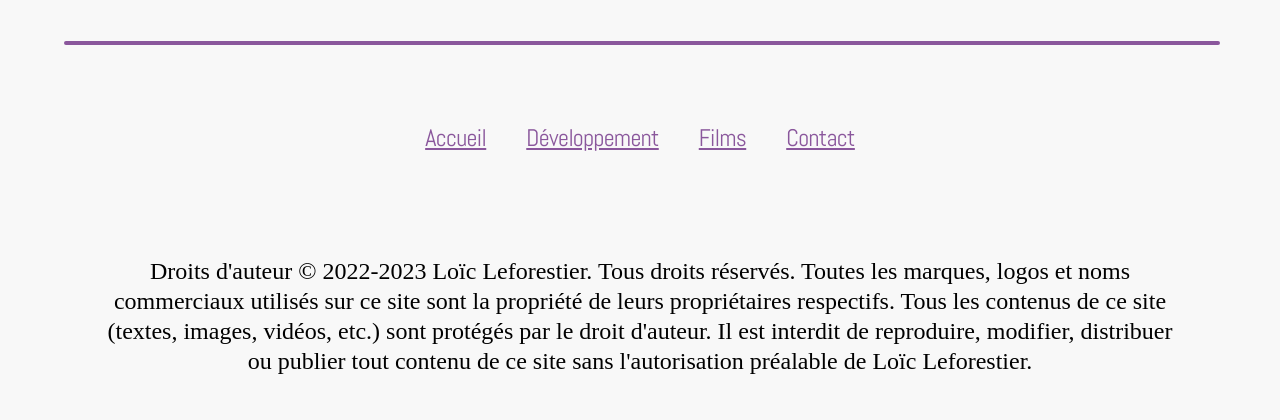
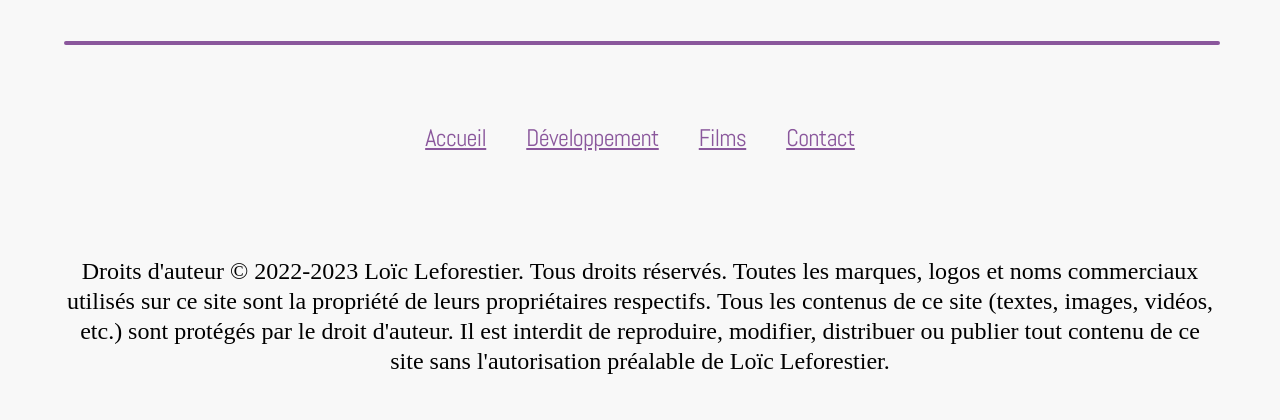
Before and after one commit to Safirl/Portfolio, a PHP site: page /code/galerie.html in a window 1280 px wide. Shown: the part 1148-1568 px from the top of the page. Run offline with PHP 8.4, Linux system fonts and the light colour scheme; some web fonts are replaced.

```diff
--- a/css/footer.css
+++ b/css/footer.css
@@ -43,8 +43,8 @@
 
 .container-mentions {
   display: flex;
-  margin-left: 100px;
-  margin-right: 100px;
+  margin-left: 5vw;
+  margin-right: 5vw;
   justify-content: center;
   align-items: center;
   text-align: center;
```
